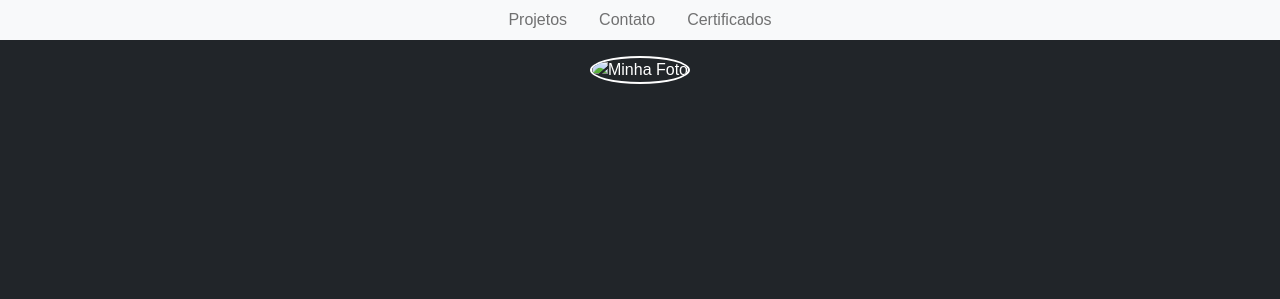
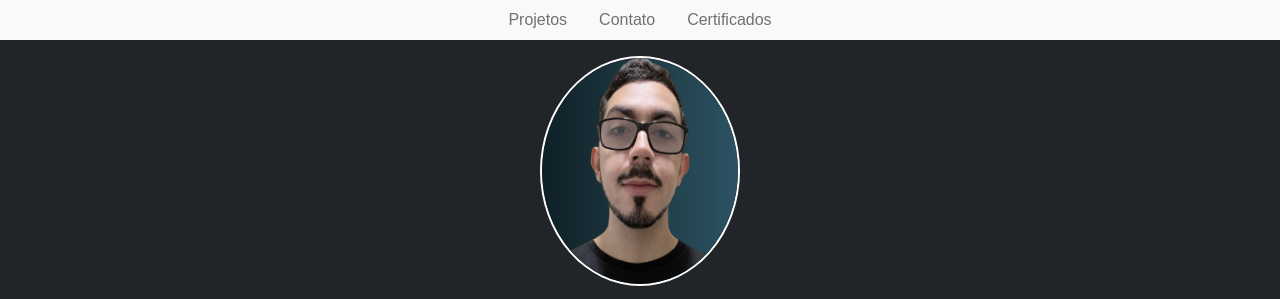
Before and after one commit to GustavoSCanova/Meu_Portfolio, a plain HTML site: page index.html in a window 1280 px wide. Shown: the top 299 px of the page. Drawn offline with nearby package versions, Linux system fonts and the light colour scheme.

Commit message:
Init Code

```diff
--- a/index.html
+++ b/index.html
@@ -66,7 +66,7 @@
                     <!-- Foto em cima e centralizada -->
                     <div class="col-12 mb-3 d-flex justify-content-center">
                         <div class="profile-photo-wrapper">
-                            <img src="Perfil/Foto-Perfil.pnga" alt="Minha Foto"
+                            <img src="Perfil/Foto-Perfil.png" alt="Minha Foto"
                                 class="profile-photo img-fluid rounded-circle border border-2 border-white"
                                 style="max-width: 200px;" />
                         </div>
```
